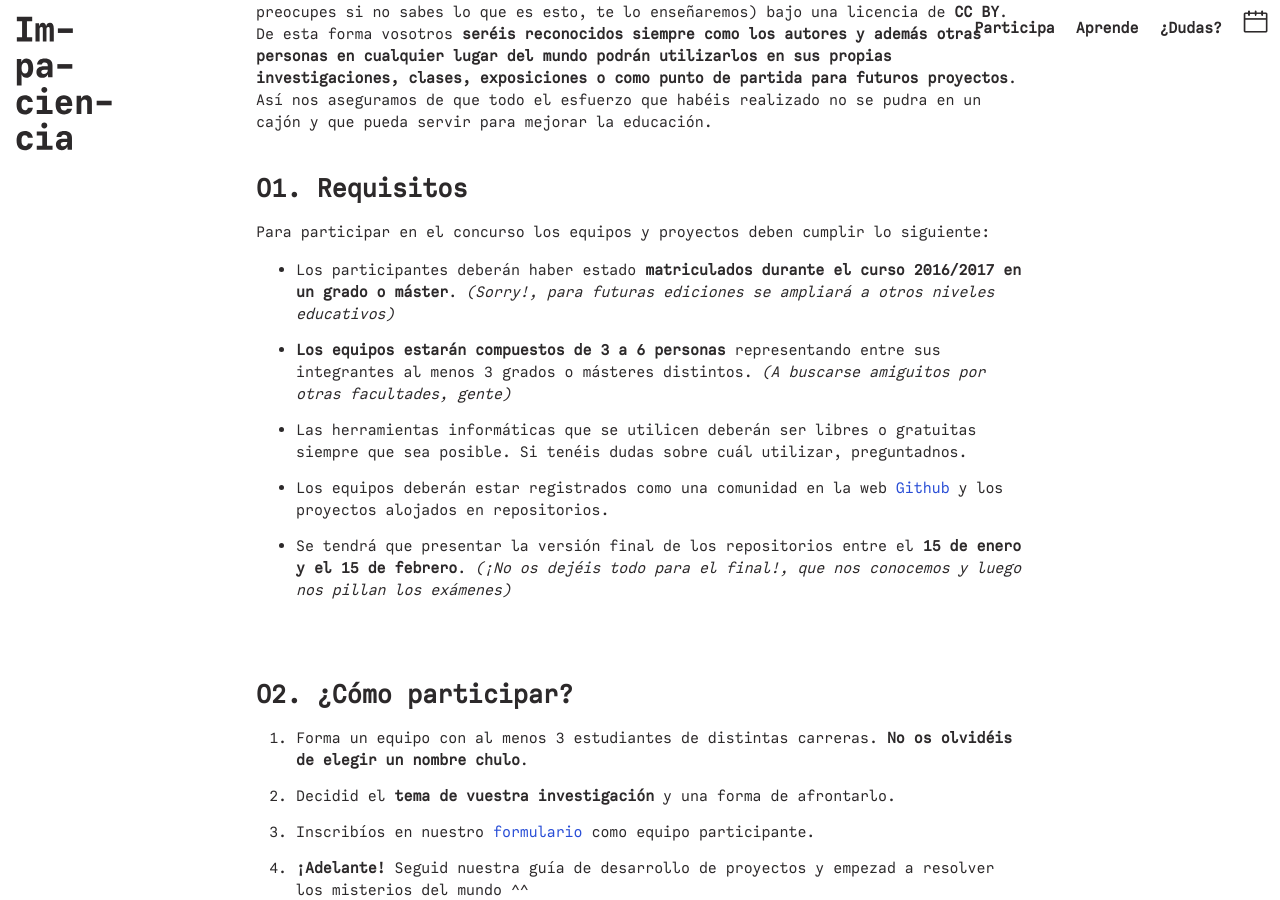
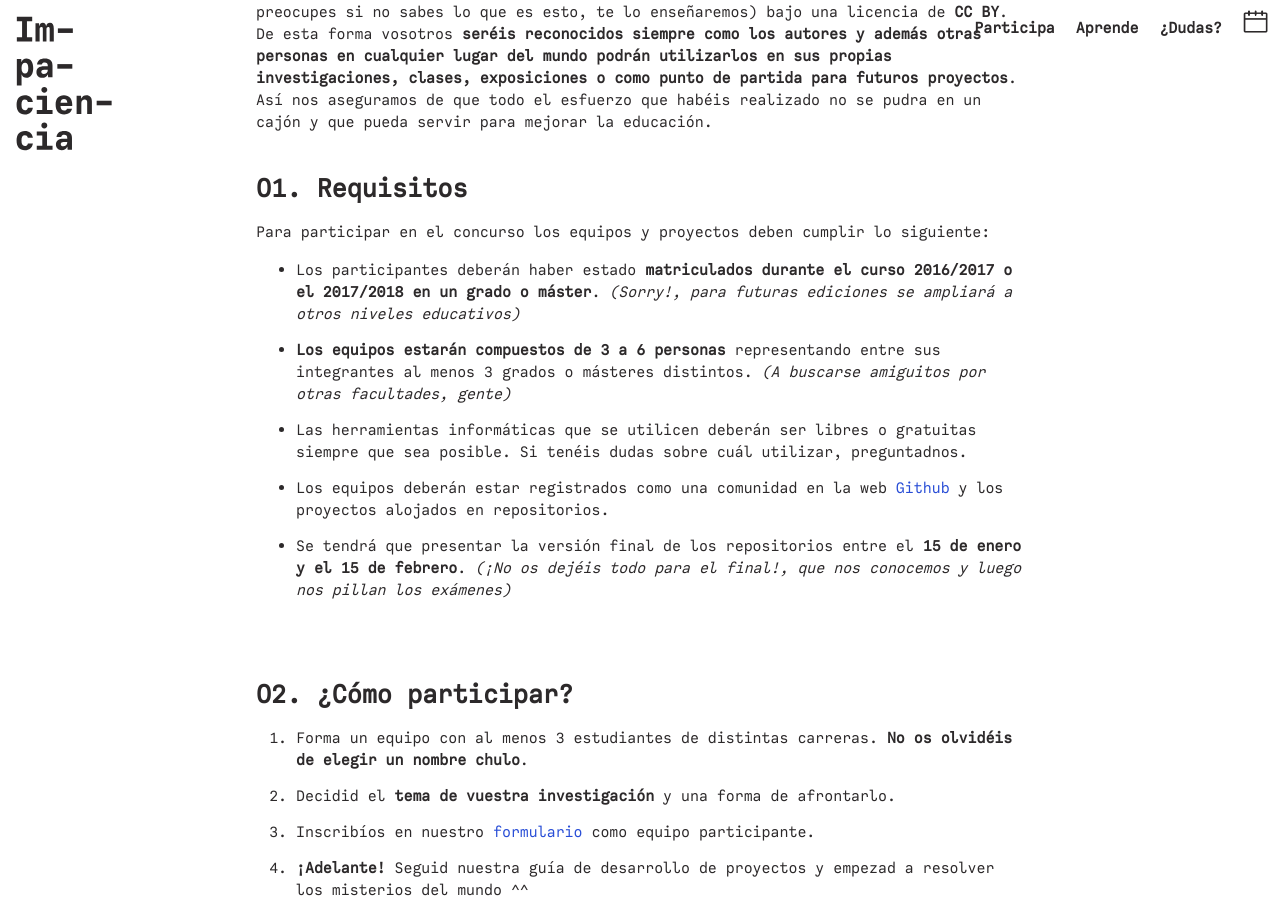
Before and after one commit to Impaciencia/impaciencia.github.io, a Jekyll site: the page built from participa.html, in a window 1280 px wide and 900 px high, scrolled down 575 px. Built offline with Jekyll 4.4.1, drawn with Linux system fonts in a browser that asks for light colours; some web fonts are replaced.

Commit message:
Update participa.html

```diff
--- a/participa.html
+++ b/participa.html
@@ -14,7 +14,7 @@
 
 	<p> Para participar en el concurso los equipos y proyectos deben cumplir lo siguiente:</p>
 		<ul>
-			<li>Los participantes deberán haber estado <b>matriculados durante el curso 2016/2017 en un grado o máster</b>.  <i>(Sorry!, para futuras ediciones se ampliará a otros niveles educativos)</i></li>
+			<li>Los participantes deberán haber estado <b>matriculados durante el curso 2016/2017 o el 2017/2018 en un grado o máster</b>.  <i>(Sorry!, para futuras ediciones se ampliará a otros niveles educativos)</i></li>
 
 			<li><b>Los equipos estarán compuestos de 3 a 6 personas</b> representando entre sus integrantes al menos 3 grados o másteres distintos. <i>(A buscarse amiguitos por otras facultades, gente)</i></li>
 
```
